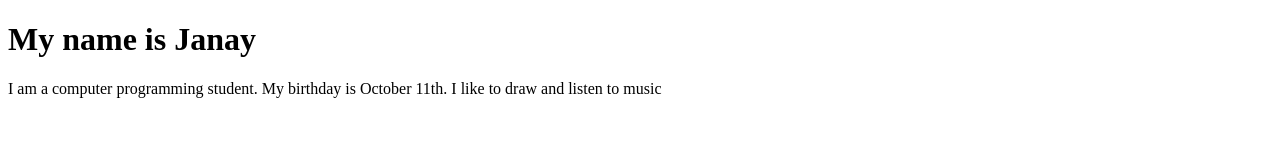
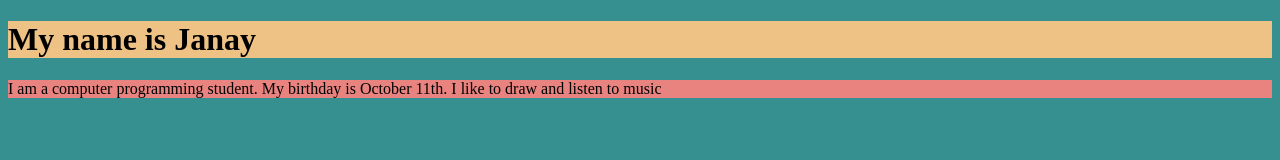
Before and after one commit to JanayLS/jlsnell.github.io, a plain HTML site: page index.html in a window 1280 px wide. Drawn offline with Linux system fonts and the light colour scheme.

Commit message:
Add files via upload

```diff
--- a/index.html
+++ b/index.html
@@ -4,13 +4,13 @@
     <title>My Personal Introduction</title>
     <style>
         body{
-            background-color:379090
+            background-color:#379090
         }
         h1{
-            background-color:EEC284
+            background-color:#EEC284
         }
         p{
-            background-color:E98380
+            background-color:#E98380
         }
     </style>
 </head>
```
